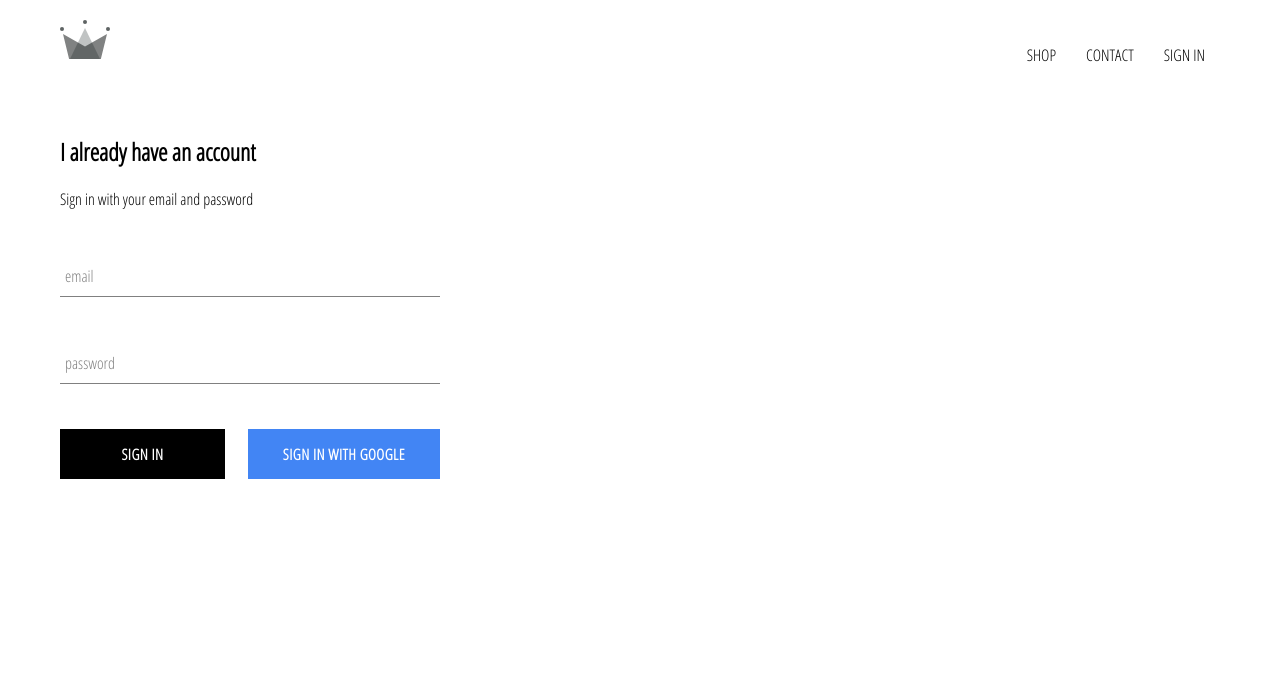
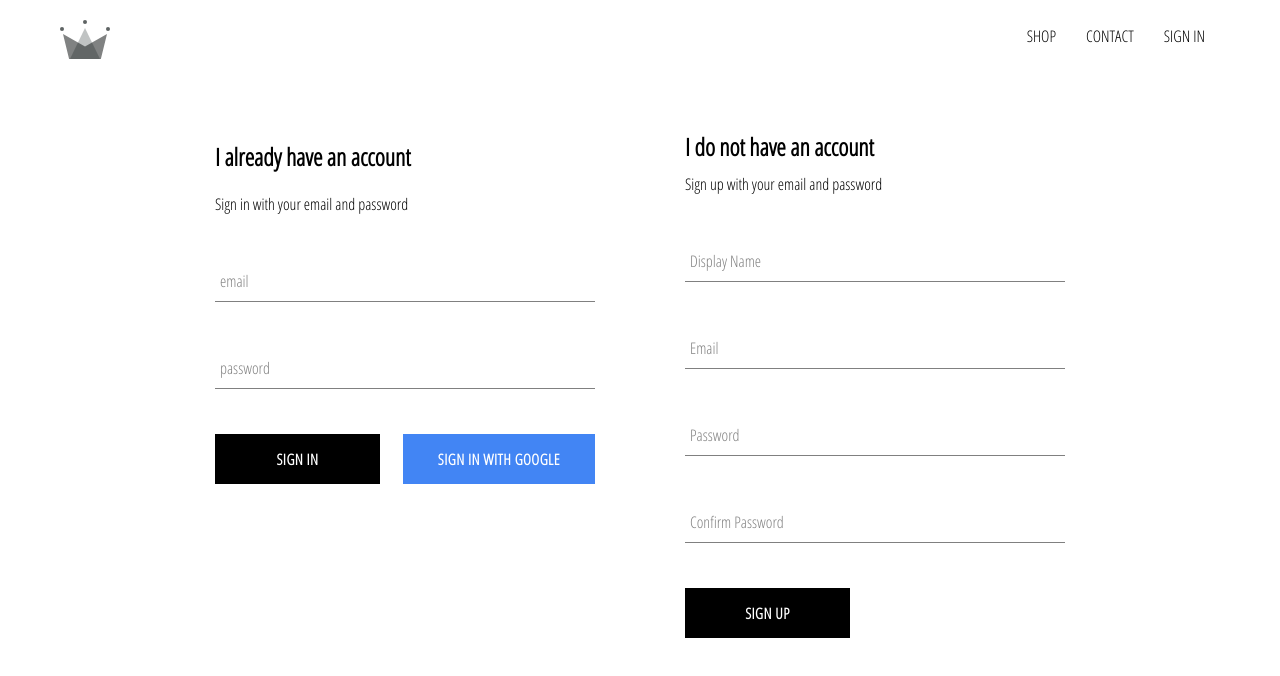
Before and after one commit to dennyvik/abcde, a React (Create React App) app: page /sign-in in a window 1280 px wide. Shown: the top 676 px of the page. Built offline with nearby package versions, Linux system fonts and the light colour scheme; no server answers.

Commit message:
add sign in by sign up process

```diff
--- a/src/App.js
+++ b/src/App.js
@@ -20,10 +20,23 @@
   }
   unsubscribeFromAuth = null;
   componentDidMount(){
-    this.unsubscribeFromAuth = auth.onAuthStateChanged(async user=>{
-      createUserProfileDocument(user);
-      this.setState({currentUser:user})
-    })
+    this.unsubscribeFromAuth = auth.onAuthStateChanged(async userAuth => {
+        if(userAuth){
+          const userRef = await createUserProfileDocument(userAuth);
+          userRef.onSnapshot(snapShot => {
+            this.setState({
+              currentUser:{
+                id:snapShot.id,
+                ...snapShot.data()
+              }});
+          });
+        }
+        else{
+          this.setState({currentUser:userAuth});
+          console.log(this.state);
+        }
+      }
+    );
   }
 
 componentWillUnmount(){
--- a/src/components/custom-button/custom-button.component.jsx
+++ b/src/components/custom-button/custom-button.component.jsx
@@ -8,4 +8,4 @@
     </button>
 )
 
-export default CustomButton
+export default CustomButton;
--- a/src/components/header/header.component.jsx
+++ b/src/components/header/header.component.jsx
@@ -11,16 +11,25 @@
         <Link to='/'>
             <Logo />
         </Link>
+        <div className='menu'>
             <div className='options'>
                 <Link className='option' to='/shop'>SHOP</Link>
                 <Link className='option' to='/shop'>CONTACT</Link>
+
                 {
                     currentUser ?
                     <div className='option' onClick={()=>auth.signOut()}>SIGN OUT</div>
                     :
                     <Link className='option' to='/sign-in'>SIGN IN</Link>
                 }
-
+            </div>
+            <div className='welcome'>
+                {
+                    currentUser ?
+                    <span>welcome, {currentUser.displayName}</span>
+                    : ''
+                }
+            </div>
         </div>
     </div>
 )
--- a/src/components/header/header.styles.scss
+++ b/src/components/header/header.styles.scss
@@ -10,17 +10,30 @@
       width: 70px;
       padding: 25px;
     }
-
-    .options {
+    .menu{
       width: 50%;
       height: 100%;
       display: flex;
-      align-items: center;
+      flex-direction: column;
+      align-items: flex-end;
       justify-content: flex-end;
-
-      .option {
-        padding: 10px 15px;
-        cursor: pointer;
+      .options {
+        display: flex;
+        align-items: center;
+        vertical-align: bottom;
+        .option {
+          padding: 5px 15px;
+          cursor: pointer;
+        }
+      }
+      .welcome {
+        margin-top: 0;
+        padding : 0 15px;
+        text-align: right;
+        width: 50%;
+        height: 100%;
+        align-items: right;
+        margin-left: auto;
       }
     }
   }
--- a/src/components/sign-in/sign-in.component.jsx
+++ b/src/components/sign-in/sign-in.component.jsx
@@ -2,7 +2,7 @@
 import FormInput from '../form-input/form-input.component';
 import CustomButton from '../custom-button/custom-button.component';
 
-import {signInWithGoogle} from '../../firebase/firebase.utils';
+import {auth, signInWithGoogle} from '../../firebase/firebase.utils';
 import './sign-in.styles.scss';
 
 class SignIn extends React.Component{
@@ -15,9 +15,15 @@
         }
     }
 
-    handleSubmit = event => {
+    handleSubmit = async event => {
         event.preventDefault();
-        this.setState({email : '', password : ''})
+        const {email,password} = this.state;
+        try{
+            await auth.signInWithEmailAndPassword(email,password);
+            this.setState({email : '', password : ''})
+        }catch(error){
+            console.log(error);
+        }
     }
 
 handleChange =event => {
--- /dev/null
+++ b/src/components/sign-up/sign-up.component.jsx
@@ -0,0 +1,92 @@
+import React from 'react';
+import FormInput from '../form-input/form-input.component';
+import CustomButton from '../custom-button/custom-button.component';
+
+import {auth,createUserProfileDocument } from '../../firebase/firebase.utils';
+
+import './sign-up.styles.scss';
+
+class SignUp extends React.Component{
+    constructor(props){
+        super(props);
+
+        this.state ={
+            displayName : '',
+            email : '',
+            password : '',
+            confirmPassword : ''
+        }
+    }
+    handleSubmit = async event=>{
+        event.preventDefault();
+        const {displayName,email,password,confirmPassword} = this.state;
+        if(password !== confirmPassword){
+            alert("password don't match");
+            return;
+        }else if(password.length<6){
+            alert("password should more than 6 characters");
+            return;
+        }
+        try{
+            const {user} = await auth.createUserWithEmailAndPassword(email,password);
+            await createUserProfileDocument(user,{displayName});
+            this.setState({
+                displayName : '',
+                email : '',
+                password : '',
+                confirmPassword : ''
+            });
+        }
+        catch (error){
+            console.error(error);
+        }
+    }
+
+    handleChange = event => {
+        const {name, value} = event.target;
+        this.setState({[name]:value});
+    };
+
+    render(){
+        const {displayName,email,password,confirmPassword} = this.state;
+        return(
+            <div className='sign-up'>
+                <h2 className='title'> I do not have an account </h2>
+                <span>Sign up with your email and password</span>
+                <form className='sign-up-form' onSubmit={this.handleSubmit}>
+                    <FormInput
+                        type='text'
+                        name='displayName'
+                        value={displayName}
+                        onChange={this.handleChange}
+                        label ='Display Name'
+                        required />
+                    <FormInput
+                        type='email'
+                        name='email'
+                        value={email}
+                        onChange={this.handleChange}
+                        label ='Email'
+                        required />
+                    <FormInput
+                        type='password'
+                        name='password'
+                        value={password}
+                        onChange={this.handleChange}
+                        label ='Password'
+                        required />
+                    <FormInput
+                        type='password'
+                        name='confirmPassword'
+                        value={confirmPassword}
+                        onChange={this.handleChange}
+                        label ='Confirm Password'
+                        required />
+                    <CustomButton type='submit'>SIGN UP</CustomButton>
+                </form>
+            </div>
+        )
+    }
+}
+
+export default SignUp;
--- /dev/null
+++ b/src/components/sign-up/sign-up.styles.scss
@@ -0,0 +1,9 @@
+.sign-up {
+    display: flex;
+    flex-direction: column;
+    width: 380px;
+
+    .title {
+      margin: 10px 0;
+    }
+  }
--- a/src/firebase/firebase.utils.js
+++ b/src/firebase/firebase.utils.js
@@ -13,10 +13,14 @@
   };
 
   export const createUserProfileDocument = async (userAuth,additionalData) => {
-    if(!userAuth) return;
+    if(!userAuth) {
+      console.log('no userAuth');
+      return;
+    }
     const userRef = firestore.doc(`users/${userAuth.uid}`);
     const snapShot = await userRef.get();
     if(!snapShot.exists){
+      console.log('no snapShot');
       const {displayName,email}= userAuth;
       const createdAt = new Date();
       try {
--- a/src/pages/sign-in-sign-up/sign-in-sign-up.component.jsx
+++ b/src/pages/sign-in-sign-up/sign-in-sign-up.component.jsx
@@ -1,11 +1,13 @@
 import React from 'react';
 import SignIn from '../../components/sign-in/sign-in.component';
+import SignUp from '../../components/sign-up/sign-up.component';
 
 import './sign-in-sign-up.styles.scss';
 
 const SignInSignUp = ()=>(
     <div className='sign-in-and-sign-up'>
         <SignIn />
+        <SignUp />
     </div>
 )
 
--- a/src/pages/sign-in-sign-up/sign-in-sign-up.styles.scss
+++ b/src/pages/sign-in-sign-up/sign-in-sign-up.styles.scss
@@ -0,0 +1,6 @@
+.sign-in-and-sign-up {
+    width : 850px;
+    display: flex;
+    justify-content: space-between;
+    margin : 30px auto;
+}
```
Lines whose indentation alone changed are shown as unchanged.
